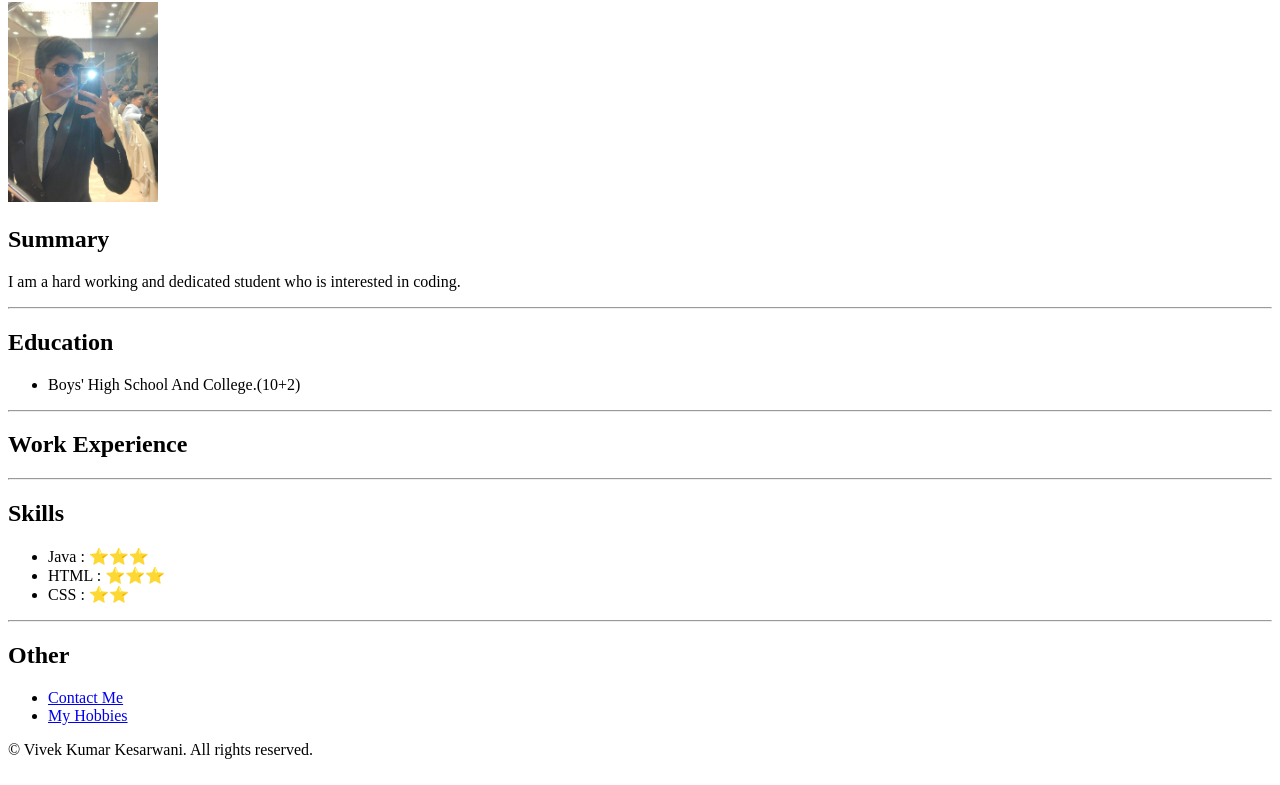
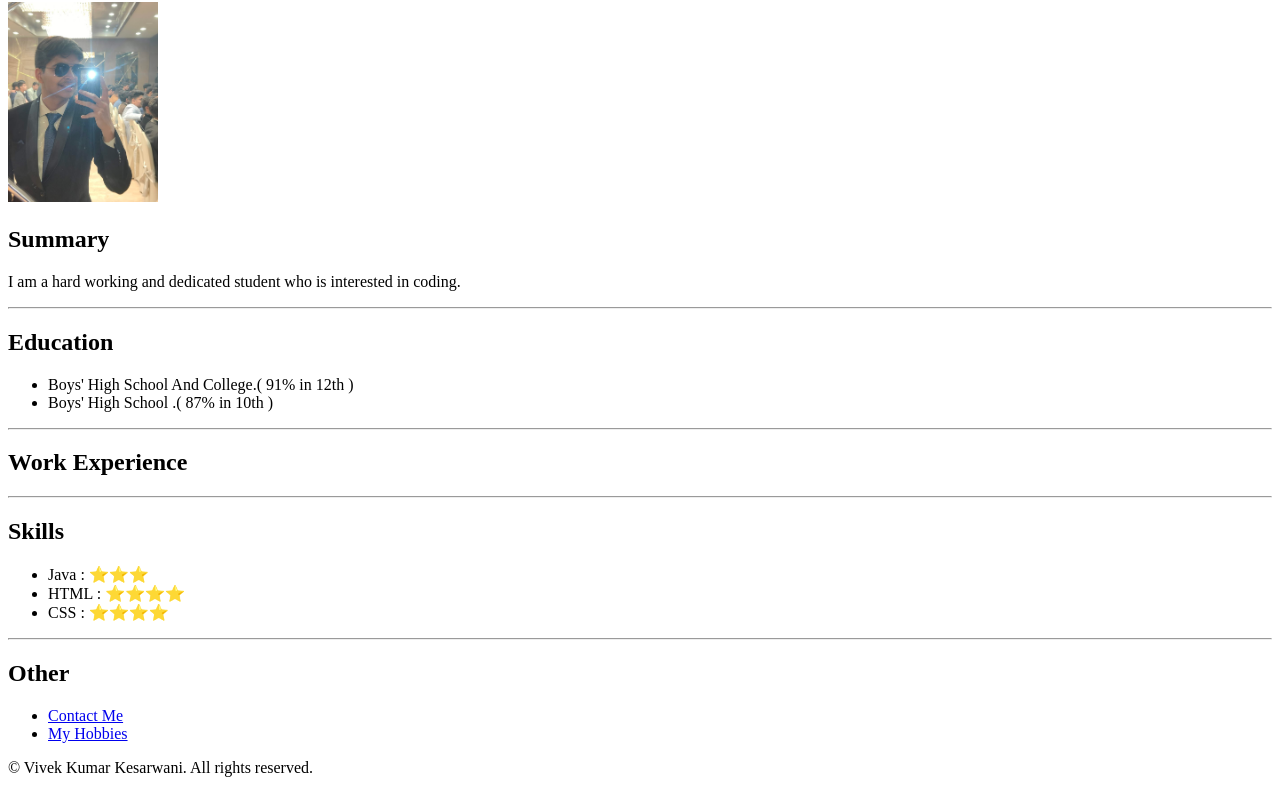
Before and after one commit to CricketFan18/My-Resume, a plain HTML site: page index.html in a window 1280 px wide. Shown: the part 78-863 px from the top of the page. Drawn offline with Linux system fonts and the light colour scheme.

Commit message:
Update index.html

```diff
--- a/index.html
+++ b/index.html
@@ -18,7 +18,9 @@
 
     <h2>Education</h2>
         <ul>
-            <li>Boys' High School And College.(10+2)</li>
+            <li>Boys' High School And College.( 91% in 12th )</li>
+            <li>Boys' High School .( 87% in 10th )</li>
+
         </ul>
     <hr/>
 
@@ -28,8 +30,8 @@
     <h2>Skills</h2>
         <ul>
             <li>Java : ⭐⭐⭐</li>
-            <li>HTML : ⭐⭐⭐</li>
-            <li>CSS : ⭐⭐</li>
+            <li>HTML : ⭐⭐⭐⭐</li>
+            <li>CSS : ⭐⭐⭐⭐</li>
         </ul>
     <hr/>
 
```
